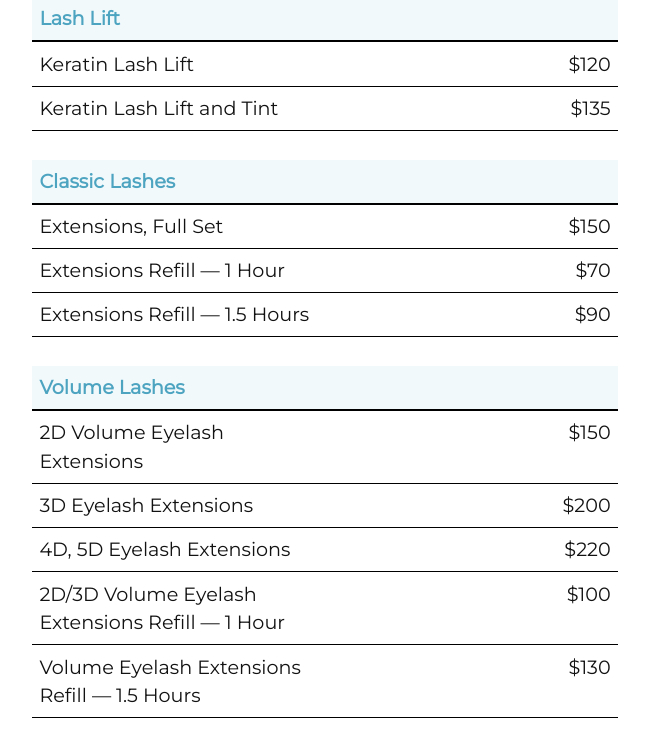
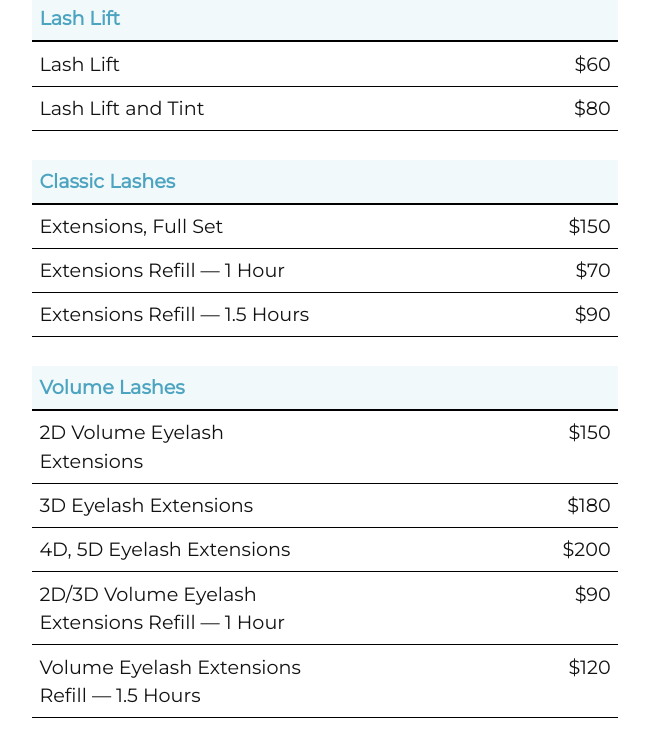
Before and after one commit to cmvolden/llbeauty, a plain HTML site: page services.html in a window 1280 px wide. Shown: the part 457-1187 px from the top of the page, without its empty margins (315-964 px from the left). Drawn offline with Linux system fonts and the light colour scheme.

Commit message:
Update services.html

```diff
--- a/services.html
+++ b/services.html
@@ -60,12 +60,12 @@
         </thead>
         <tbody>
           <tr>
-            <td scope="row">Keratin Lash Lift</td>
-            <td class="price-right">$120</td>
+            <td scope="row">Lash Lift</td>
+            <td class="price-right">$60</td>
           </tr>
           <tr>
-            <td scope="row">Keratin Lash Lift and Tint</td>
-            <td class="price-right">$135</td>
+            <td scope="row">Lash Lift and Tint</td>
+            <td class="price-right">$80</td>
           </tr>
         </tbody>
       </table>
@@ -105,23 +105,19 @@
           </tr>
           <tr>
             <td scope="row">3D Eyelash Extensions</td>
+            <td class="price-right">$180</td>
+          </tr>
+          <tr>
+            <td scope="row">4D, 5D Eyelash Extensions</td>
             <td class="price-right">$200</td>
           </tr>
           <tr>
-            <td scope="row">4D, 5D Eyelash Extensions</td>
-            <td class="price-right">$220</td>
-          </tr>
-          <tr>
             <td scope="row">2D/3D Volume Eyelash Extensions Refill — 1 Hour</td>
-            <td class="price-right">$100</td>
+            <td class="price-right">$90</td>
           </tr>
           <tr>
             <td scope="row">Volume Eyelash Extensions Refill — 1.5 Hours</td>
-            <td class="price-right">$130</td>
-          </tr>
-          <tr>
-            <td scope="row">Volume Eyelash Extensions Refill — 2 Hours</td>
-            <td class="price-right">$150</td>
+            <td class="price-right">$120</td>
           </tr>
         </tbody>
       </table>
```
